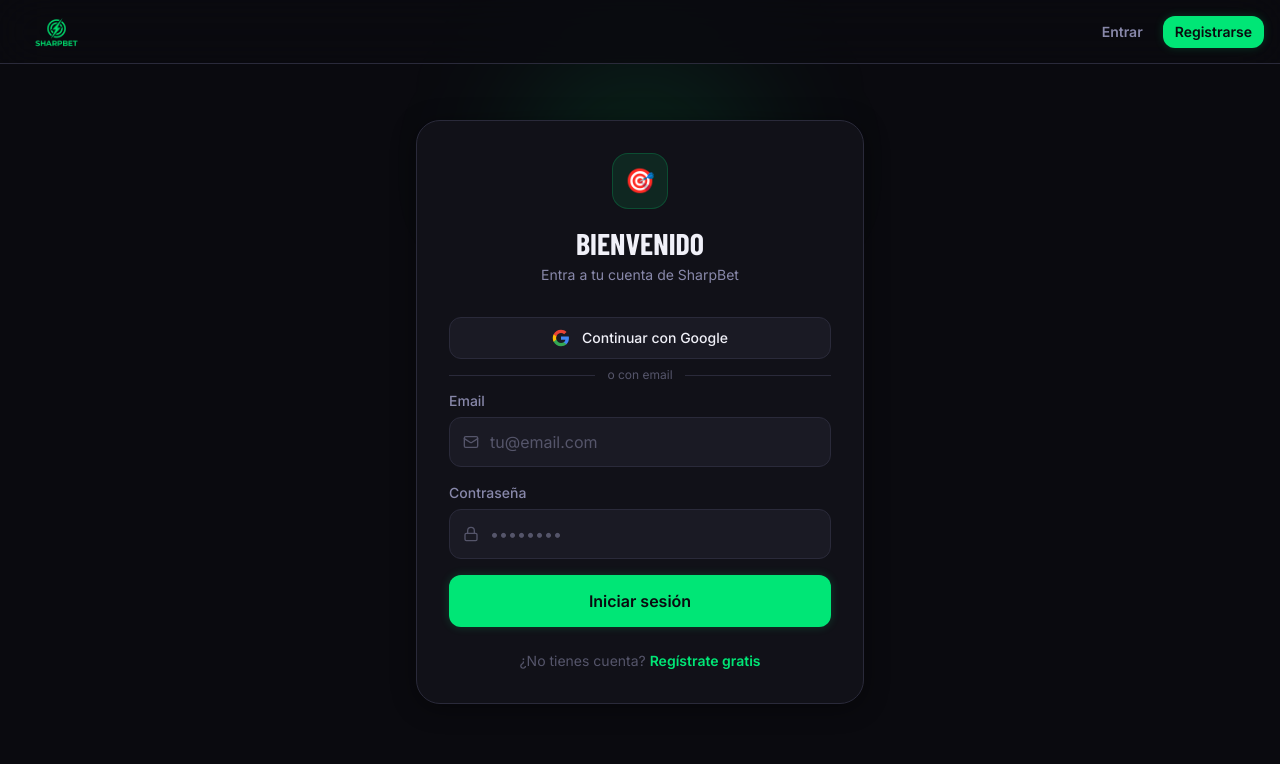
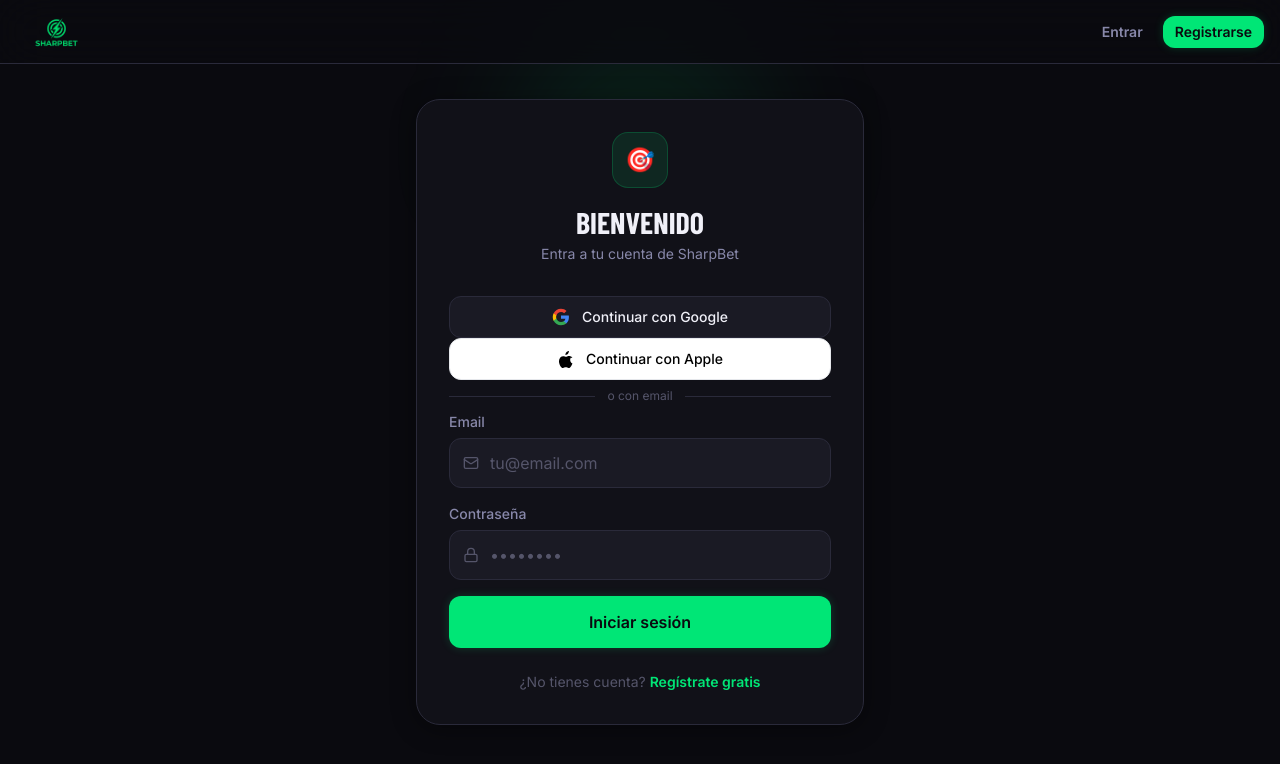
Before and after one commit to alvaro8rey/bet, a Next.js app: page /auth/login in a window 1280 px wide. Shown: the top 764 px of the page. Built offline with nearby package versions, Linux system fonts and the light colour scheme; no server answers; a web font is replaced by a local one.

Commit message:
Add Apple Sign In button to login and register pages

```diff
--- a/src/app/auth/login/page.tsx
+++ b/src/app/auth/login/page.tsx
@@ -9,6 +9,7 @@ import { Input } from "@/components/ui/Input";
 import toast from "react-hot-toast";
 import { Mail, Lock } from "lucide-react";
 import { GoogleButton } from "@/components/auth/GoogleButton";
+import { AppleButton } from "@/components/auth/AppleButton";
 
 export default function LoginPage() {
   const [email, setEmail] = useState("");
@@ -50,6 +51,7 @@ export default function LoginPage() {
       </div>
 
       <GoogleButton />
+      <AppleButton />
 
       <div className="flex items-center gap-3 my-2">
         <div className="flex-1 h-px bg-border" />
--- a/src/app/auth/register/page.tsx
+++ b/src/app/auth/register/page.tsx
@@ -9,6 +9,7 @@ import { Input } from "@/components/ui/Input";
 import toast from "react-hot-toast";
 import { Mail, Lock, User } from "lucide-react";
 import { GoogleButton } from "@/components/auth/GoogleButton";
+import { AppleButton } from "@/components/auth/AppleButton";
 
 export default function RegisterPage() {
   const [email, setEmail] = useState("");
@@ -110,6 +111,7 @@ export default function RegisterPage() {
       </div>
 
       <GoogleButton />
+      <AppleButton />
 
       <div className="flex items-center gap-3 my-2">
         <div className="flex-1 h-px bg-border" />
--- /dev/null
+++ b/src/components/auth/AppleButton.tsx
@@ -0,0 +1,37 @@
+"use client";
+
+import { useState } from "react";
+import { createClient } from "@/lib/supabase/client";
+import toast from "react-hot-toast";
+
+export function AppleButton() {
+  const [loading, setLoading] = useState(false);
+  const supabase = createClient();
+
+  const handleApple = async () => {
+    setLoading(true);
+    const { error } = await supabase.auth.signInWithOAuth({
+      provider: "apple",
+      options: {
+        redirectTo: `${window.location.origin}/auth/callback`,
+      },
+    });
+    if (error) {
+      toast.error("Error al conectar con Apple");
+      setLoading(false);
+    }
+  };
+
+  return (
+    <button
+      onClick={handleApple}
+      disabled={loading}
+      className="w-full flex items-center justify-center gap-3 px-4 py-2.5 bg-white hover:bg-gray-100 border border-gray-200 rounded-xl text-black font-medium text-sm transition disabled:opacity-50 disabled:cursor-not-allowed"
+    >
+      <svg width="17" height="17" viewBox="0 0 814 1000" fill="currentColor">
+        <path d="M788.1 340.9c-5.8 4.5-108.2 62.2-108.2 190.5 0 148.4 130.3 200.9 134.2 202.2-.6 3.2-20.7 71.9-68.7 141.9-42.8 61.6-87.5 123.1-155.5 123.1s-85.5-39.5-164-39.5c-76 0-103.7 40.8-165.9 40.8s-105-37.5-155.5-120.5c-43.7-71.5-81.5-177.3-81.5-277.9 0-196.2 125.4-299.9 248.9-299.9 66.1 0 121.2 43.4 162.7 43.4 39.5 0 101.1-46 176.3-46 28.5 0 130.9 2.6 198.3 99.2zm-234-181.5c31.1-36.9 53.1-88.1 53.1-139.3 0-7.1-.6-14.3-1.9-20.1-50.6 1.9-110.8 33.7-147.1 75.8-28.5 32.4-55.1 83.6-55.1 135.5 0 7.8 1.3 15.6 1.9 18.1 3.2.6 8.4 1.3 13.6 1.3 45.4 0 102.5-30.4 135.5-71.3z"/>
+      </svg>
+      {loading ? "Conectando..." : "Continuar con Apple"}
+    </button>
+  );
+}
```
